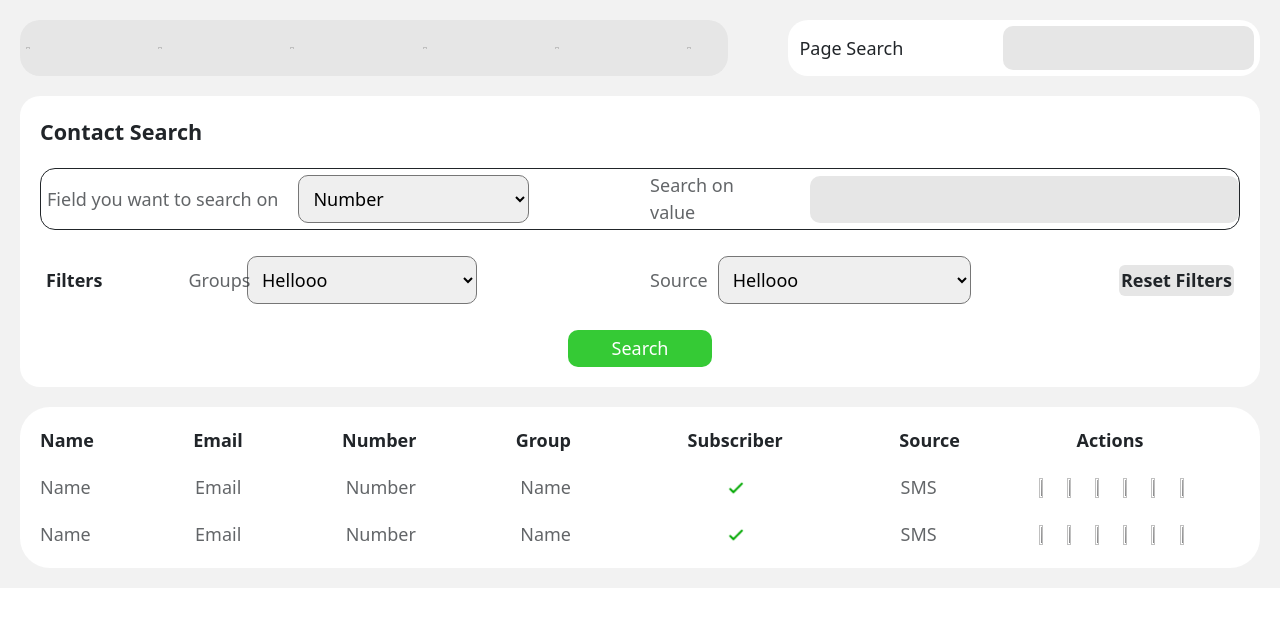
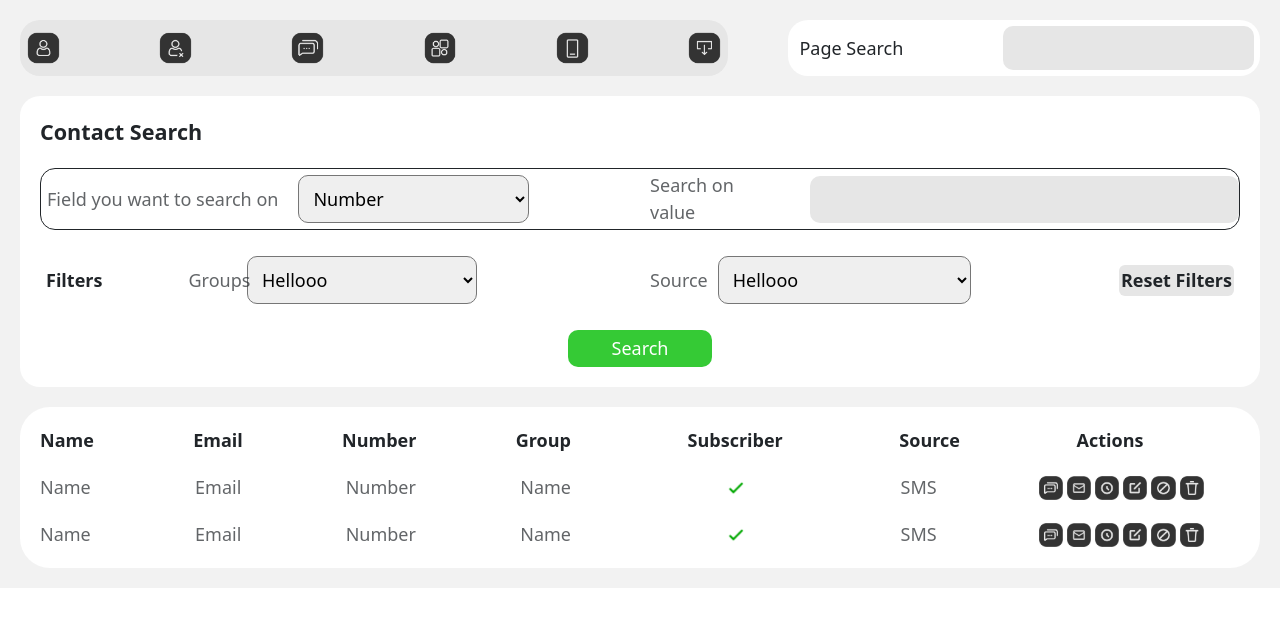
Before and after one commit to RAZDYP/WebRedesign, a plain HTML site: page pages/contactPage.html in a window 1280 px wide. Drawn offline with nearby package versions, Linux system fonts and the light colour scheme.

Commit message:
Feat:Contact page's Icons added

```diff
--- a/pages/contactPage.html
+++ b/pages/contactPage.html
@@ -25,12 +25,12 @@
         <div class="contact-page">
             <div class="contact-page-navbar">
                 <div class="contact-page-navbar-icons">
-                    <img src="../img/icons/icons3-34.png">
-                    <img src="../img/icons/icons3-35.png">
-                    <img src="../img/icons/icons3-36.png">
-                    <img src="../img/icons/icons3-39.png">
-                    <img src="../img/icons/icons3-40.png">
-                    <img src="../img/icons/icons3-41.png">
+                    <img src="../img/New folder (3)/contactsicons-51.png">
+                    <img src="../img/New folder (3)/contactsicons-52.png">
+                    <img src="../img/New folder (3)/contactsicons-53.png">
+                    <img src="../img/New folder (3)/contactsicons-54.png">
+                    <img src="../img/New folder (3)/contactsicons-55.png">
+                    <img src="../img/New folder (3)/contactsicons-56.png">
                 </div>
                 <div class="contact-page-navbar-page-search">
                     <p>Page Search</p>
@@ -111,12 +111,12 @@
                             <p>SMS</p>
                         </div>
                         <div class="contact-page-last-div-first-row-right-icons">
-                            <img src="../img/icons/icons3-34.png" width="20%" height="20%">
-                            <img src="../img/icons/icons3-35.png" width="20%" height="20%">
-                            <img src="../img/icons/icons3-36.png" width="20%" height="20%">
-                            <img src="../img/icons/icons3-39.png" width="20%" height="20%">
-                            <img src="../img/icons/icons3-40.png" width="20%" height="20%">
-                            <img src="../img/icons/icons3-41.png" width="20%" height="20%">
+                            <img src="../img/New folder (3)/message.png" width="20%" height="20%">
+                            <img src="../img/New folder (3)/message-two.png" width="20%" height="20%">
+                            <img src="../img/New folder (3)/contactsicons-47.png" width="20%" height="20%">
+                            <img src="../img/New folder (3)/contactsicons-48.png" width="20%" height="20%">
+                            <img src="../img/New folder (3)/contactsicons-49.png" width="20%" height="20%">
+                            <img src="../img/New folder (3)/contactsicons-50.png" width="20%" height="20%">
                         </div>
                     </div>
                 </div>
@@ -136,12 +136,12 @@
                             <p>SMS</p>
                         </div>
                         <div class="contact-page-last-div-first-row-right-icons">
-                            <img src="../img/icons/icons3-34.png" width="20%" height="20%">
-                            <img src="../img/icons/icons3-35.png" width="20%" height="20%">
-                            <img src="../img/icons/icons3-36.png" width="20%" height="20%">
-                            <img src="../img/icons/icons3-39.png" width="20%" height="20%">
-                            <img src="../img/icons/icons3-40.png" width="20%" height="20%">
-                            <img src="../img/icons/icons3-41.png" width="20%" height="20%">
+                            <img src="../img/New folder (3)/message.png" width="20%" height="20%">
+                            <img src="../img/New folder (3)/message-two.png" width="20%" height="20%">
+                            <img src="../img/New folder (3)/contactsicons-47.png" width="20%" height="20%">
+                            <img src="../img/New folder (3)/contactsicons-48.png" width="20%" height="20%">
+                            <img src="../img/New folder (3)/contactsicons-49.png" width="20%" height="20%">
+                            <img src="../img/New folder (3)/contactsicons-50.png" width="20%" height="20%">
                         </div>
                     </div>
                 </div>
```
Also changed, not shown: img/New folder (3)/contactsicons-47.png (added), img/New folder (3)/contactsicons-48.png (added), img/New folder (3)/contactsicons-49.png (added), img/New folder (3)/contactsicons-50.png (added), img/New folder (3)/contactsicons-51.png (added), img/New folder (3)/contactsicons-52.png (added), img/New folder (3)/contactsicons-53.png (added), img/New folder (3)/contactsicons-54.png (added), img/New folder (3)/contactsicons-55.png (added), img/New folder (3)/contactsicons-56.png (added), img/New folder (3)/contactsicons-57.png (added), img/New folder (3)/contactsicons-58.png (added), img/New folder (3)/contactsicons-59.png (added), img/New folder (3)/message-two.png (added), 1 more files.
